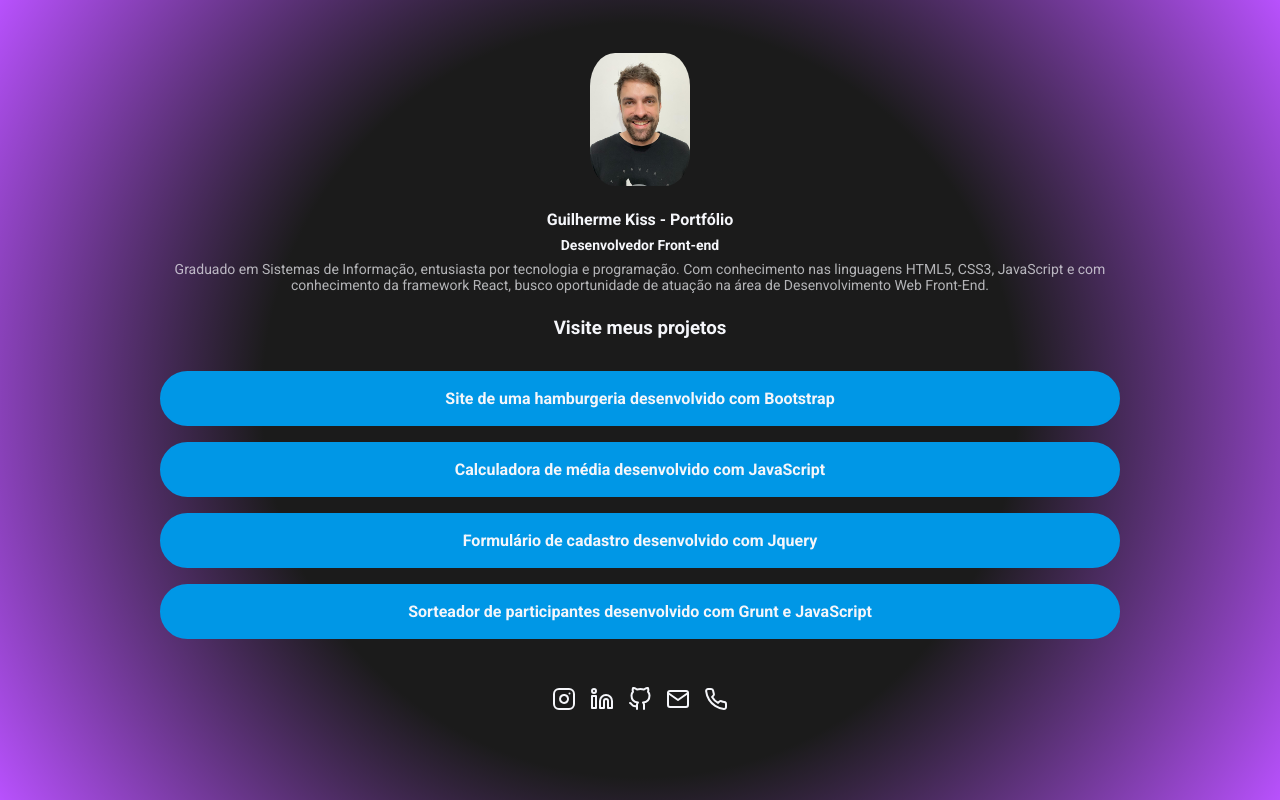
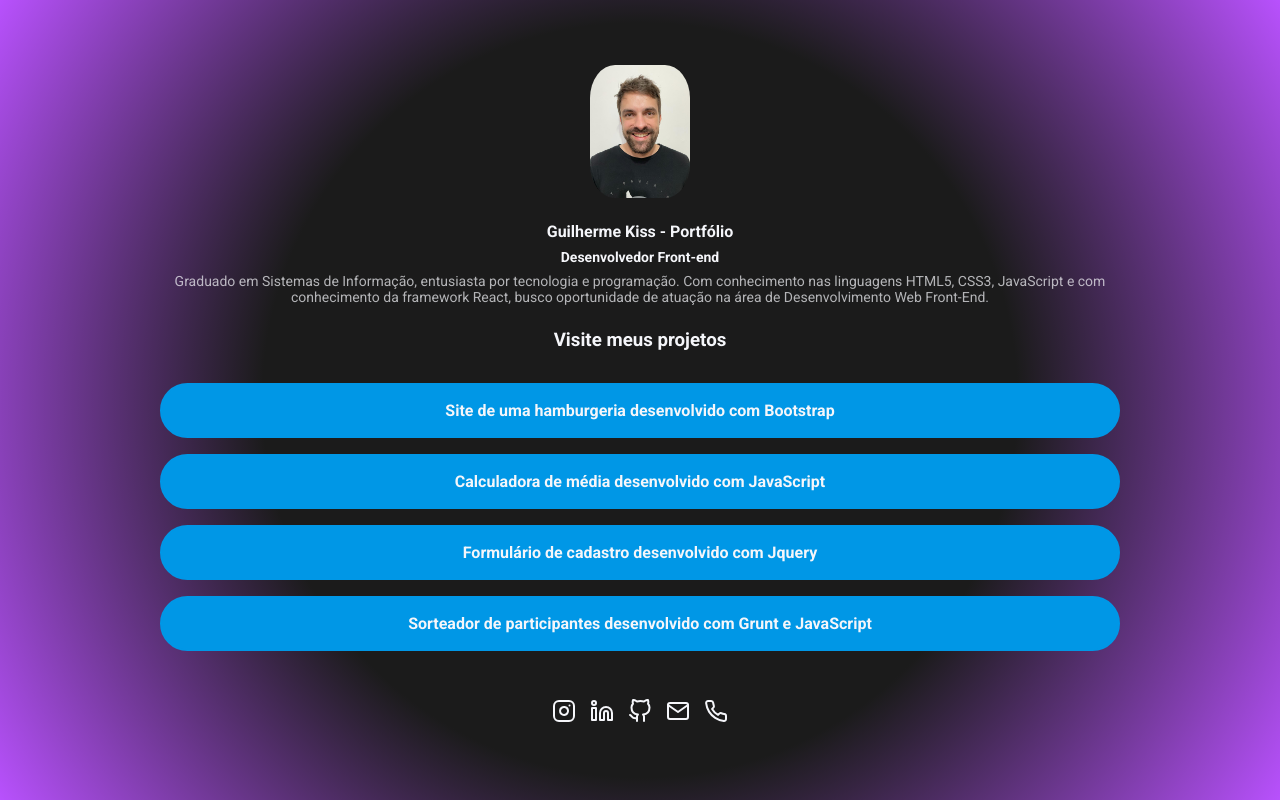
Before and after one commit to GuilhermeKiss/portfolio, a website: page index.html in a window 1280 px wide. Drawn offline with Linux system fonts and the light colour scheme.

Commit message:
alterações de estilização

```diff
--- a/src/styles/main.less
+++ b/src/styles/main.less
@@ -46,9 +46,11 @@ header {
 
     .profile-avatar {
         display: block;
-        margin: 0 auto 24px;
+        margin: 0 auto;
         border-radius: 25%;
         max-width: 100px;
+        margin-bottom: 24px;
+        margin-top: 24px;
     }
 }
 
```
Also changed, not shown: build/styles/main.css.
